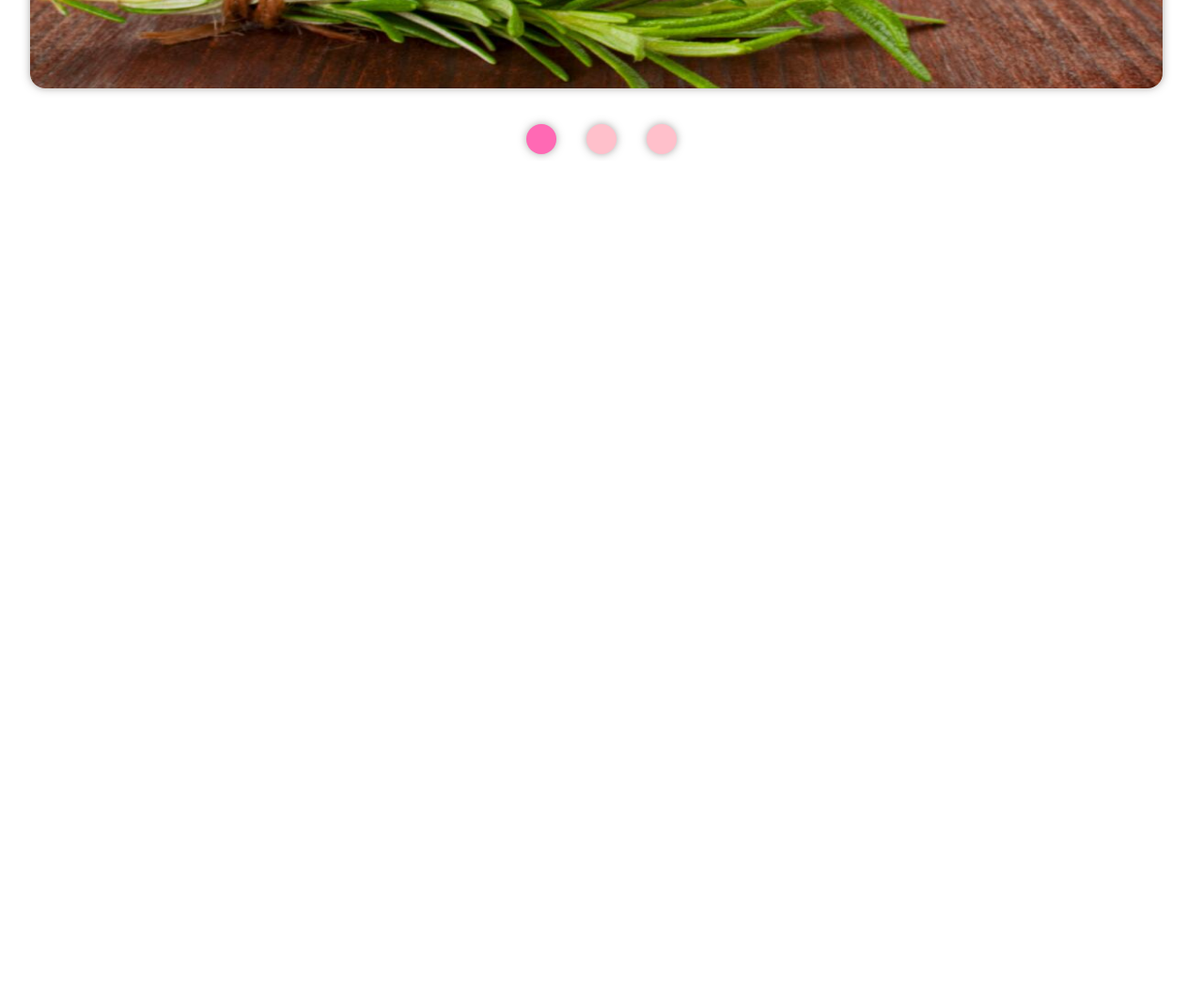
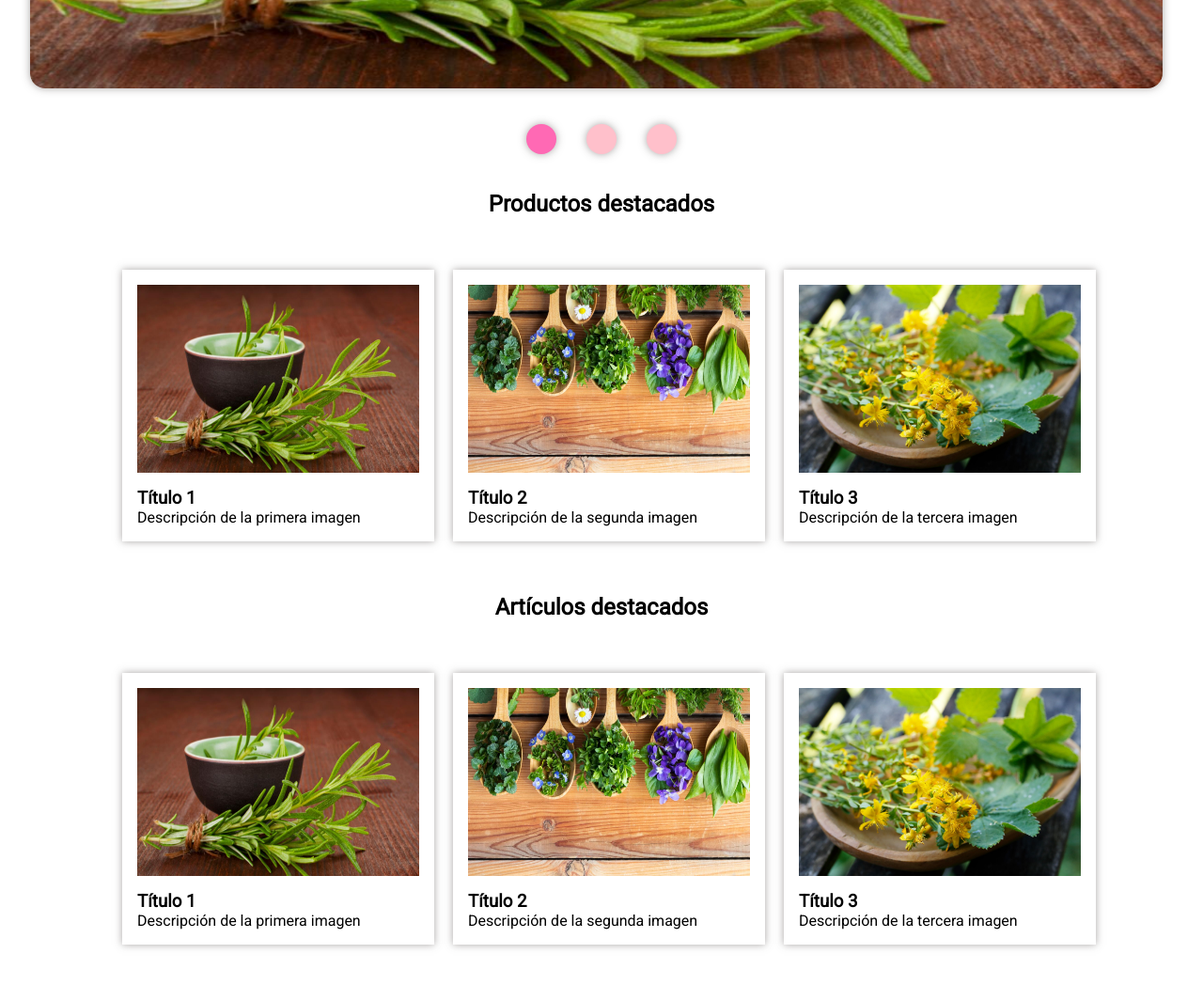
Before and after one commit to iwentothewoods/pachamamushka, a plain HTML site: page mi-sitio/index.html in a window 1280 px wide. Shown: the part 500-1548 px from the top of the page at 94% size. Before the commit the page ends 800 px from the top, so only its background shows below. Drawn offline with nearby package versions, Linux system fonts and the light colour scheme; a web font is replaced by a local one.

Commit message:
Destacados

```diff
--- a/mi-sitio/css/style.css
+++ b/mi-sitio/css/style.css
@@ -75,8 +75,6 @@ main {
 }
 
 /* carrousel */
-
-
 .carrousel {
     max-width: 120em;
     transition: all 0.4s ease;
@@ -111,7 +109,7 @@ main {
 
 .carrousel .puntos {
     width: 100%;
-    margin: 0 0 0;
+    margin: 0 0 2em 0;
     padding: 0.4em;
     display: flex;
     flex-flow: row nowrap;
@@ -132,3 +130,36 @@ main {
 .carrousel .punto.activo {
     background-color: hotpink; /* fondo cuando está activo */
 }
+
+/* destacados */
+
+.destacado{
+    /* border: 1px red solid; */
+    margin: 2em;
+    padding: 1em;
+    text-align: center;
+}
+
+.destacado img{
+    float: left;
+    height: 200px;
+    width: 300px;
+    margin: 0 0 1em 0;
+}
+
+.destacado div {
+    padding: 1em;
+    box-shadow: 0 0 0.5rem rgb(83 78 76 /50%);
+    left: auto;
+    position: relative;
+    top: auto;
+    width: auto;
+    display: inline-block;
+    margin: 0.5rem 0 0.5rem 1rem;
+    text-align: left;
+}
+
+.titulo-destacado{
+    text-align: center;
+    font-size: x-large;
+}
--- a/mi-sitio/index.html
+++ b/mi-sitio/index.html
@@ -4,7 +4,7 @@
 <head>
     <title>Index</title>
     <link rel="stylesheet" href="css/style.css">
-    <script defer src="./js/sitio.js" ></script>
+    <script defer src="./js/sitio.js"></script>
     <script src="https://cdnjs.cloudflare.com/ajax/libs/twitter-bootstrap/4.6.0/js/bootstrap.min.js"></script>
     <link rel="preconnect" href="https://fonts.googleapis.com">
     <link rel="preconnect" href="https://fonts.gstatic.com" crossorigin>
@@ -41,10 +41,46 @@
                 <li class="punto"></li>
             </ul>
         </div>
-        <div>
+
+        <h3 class="titulo-destacado">Productos destacados</h3>
+
+        <div class="destacado">
+            <div> <img src="./img/descarga.jpg" alt="Imagen 1" class="img">
+                <h3>Título 1</h3>
+                <p>Descripción de la primera imagen</p>
+            </div>
+
+            <div><img src="./img/iStock-943761866-1174x694.jpg" alt="Imagen 2" class="img">
+                <h3>Título 2</h3>
+                <p>Descripción de la segunda imagen</p>
+
+            </div>
+
+            <div><img src="./img/XUJXXLE2B5FTNINCGVCMAPL5XU.jpg" alt="Imagen 3" class="img">
+                <h3>Título 3</h3>
+                <p>Descripción de la tercera imagen</p>
+            </div>
 
         </div>
-        <div>
+
+        <h3 class="titulo-destacado">Artículos destacados</h3>
+
+        <div class="destacado">
+            <div> <img src="./img/descarga.jpg" alt="Imagen 1" class="img">
+                <h3>Título 1</h3>
+                <p>Descripción de la primera imagen</p>
+            </div>
+
+            <div><img src="./img/iStock-943761866-1174x694.jpg" alt="Imagen 2" class="img">
+                <h3>Título 2</h3>
+                <p>Descripción de la segunda imagen</p>
+
+            </div>
+
+            <div><img src="./img/XUJXXLE2B5FTNINCGVCMAPL5XU.jpg" alt="Imagen 3" class="img">
+                <h3>Título 3</h3>
+                <p>Descripción de la tercera imagen</p>
+            </div>
 
         </div>
         <div>
```
